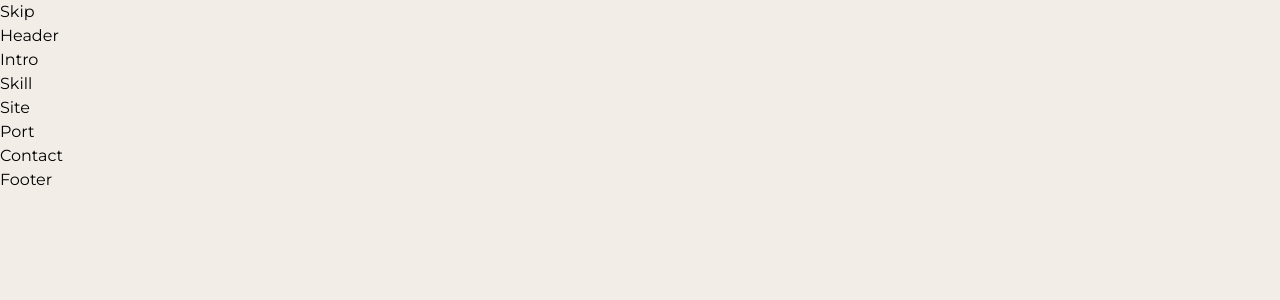
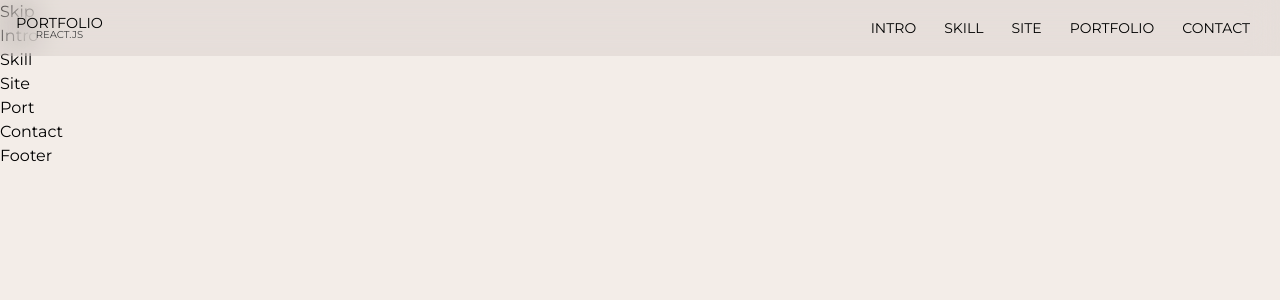
Before and after one commit to Youngveloper/react-site, a React (Create React App) app: page / in a window 1280 px wide. Shown: the top 300 px of the page. Built offline with nearby package versions, Linux system fonts and the light colour scheme; a small style sheet from the web is missing; a web font is replaced by a local one.

Commit message:
리액트 헤더 완료

```diff
--- a/src/assets/scss/section/_header.scss
+++ b/src/assets/scss/section/_header.scss
@@ -0,0 +1,136 @@
+#header {
+    @include position-fixed;
+    z-index: 10000;
+}
+
+.header__inner {
+    @include flex-between;
+    background-color: rgba(116, 99, 99, 0.1);
+    backdrop-filter: blur(15px);
+    padding: 1rem;
+
+    .header__logo {
+        font-size: 0.9rem;
+        text-align: center;
+        text-transform: uppercase;
+        line-height: 1;
+
+        em {
+            font-size: 10px;
+            display: block;
+            color: var(--black200);
+        }
+    }
+
+    .header__nav {
+
+        @media (max-width: 800px) {
+            display: none;
+
+            &.show {
+                display: block;
+
+                ul {
+                    display: block;
+                    position: absolute;
+                    right: 0;
+                    top: 68px;
+                    background-color: rgba(116, 99, 99, 0.1);
+                    backdrop-filter: blur(15px);
+                    z-index: 10000;
+                    min-width: 150px;
+                    padding: 20px 0;
+
+                    li {
+                        display: block;
+                        text-align: right;
+
+                        a {
+                            display: inline-block;
+                            padding: 10px;
+                        }
+                    }
+                }
+
+            }
+
+            &.show+.header__nav__mobile span::before {
+                width: 20px;
+            }
+
+            &.show+.header__nav__mobile span::after {
+                width: 20px;
+            }
+        }
+
+        li {
+            display: inline;
+
+            a {
+                text-transform: uppercase;
+                font-size: 14px;
+                padding: 14px;
+                position: relative;
+
+
+                &::before {
+                    content: '';
+                    width: calc(100% - 28px);
+                    height: 1px;
+                    background-color: var(--black);
+                    position: absolute;
+                    left: 14px;
+                    bottom: 10px;
+                    transform: scaleX(0);
+                    transform: all 0.3s;
+                }
+
+                &:hover::before {
+                    transform: scaleX(1);
+                }
+            }
+        }
+    }
+
+    .header__nav__mobile {
+        display: none;
+        width: 40px;
+        height: 40px;
+        cursor: pointer;
+
+        @media(max-width: 800px) {
+            display: block;
+        }
+
+        span {
+            display: block;
+            width: 40px;
+            height: 2px;
+            background-color: var(--black);
+            margin-top: 19px;
+            position: relative;
+
+            &::before {
+                content: "";
+                width: 2px;
+                height: 2px;
+                background-color: var(--black);
+                position: absolute;
+                right: 0;
+                top: 6px;
+                transition: width 0.3s;
+            }
+
+            &::after {
+                content: "";
+                width: 40px;
+                height: 2px;
+                background-color: var(--black);
+                position: absolute;
+                left: 0;
+                bottom: 6px;
+                transition: width 0.3s;
+            }
+        }
+    }
+}
--- a/src/components/Header.jsx
+++ b/src/components/Header.jsx
@@ -1,9 +1,67 @@
-import React from 'react'
+import React, { useState } from "react";
 
-function Header() {
+const headerNav = [
+    {
+        title: "intro",
+        url: "#intro"
+    },
+    {
+        title: "skill",
+        url: "#skill"
+    },
+    {
+        title: "site",
+        url: "#site"
+    },
+    {
+        title: "portfolio",
+        url: "#port"
+    },
+    {
+        title: "contact",
+        url: "#contact"
+    },
+]
+
+const Header = () => {
+    const [show, setShow] = useState(false);
+
+    const toggleMenu = () => {
+        setShow((prevShow) => !prevShow);
+    }
+
     return (
-        <div>Header</div>
-    )
-}
+        <header id="header" role="banner">
+            <div className="header__inner">
+                <div className="header__logo">
+                    <a href="/">portfolio<em>react.js</em></a>
+                </div>
+                <nav
+                    className={`header__nav ${show ? "show" : ""}`}
+                    role="navigation"
+                    aria-label="메인메뉴">
+                    <ul>
+                        {headerNav.map((nav, key) => (
+                            <li key={key}>
+                                <a href={nav.url}>{nav.title}</a>
+                            </li>
+                        ))}
+                    </ul>
+                </nav>
+                <div
+                    className="header__nav__mobile"
+                    id="headerToggle"
+                    aria-controls="primary-menu"
+                    aria-expanded={show ? "true" : "false"}
+                    role="button"
+                    tabIndex="0"
+                    onClick={toggleMenu}
+                >
+                    <span></span>
+                </div>
+            </div>
+        </header >
+    );
+};
 
-export default Header
+export default Header;
```
